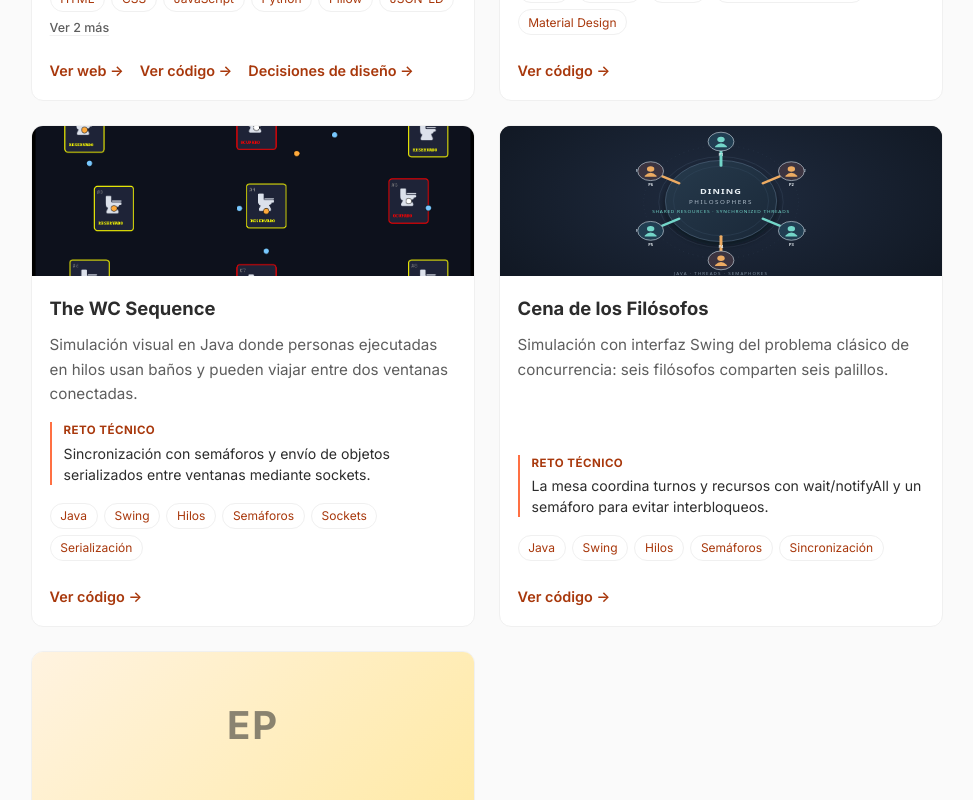
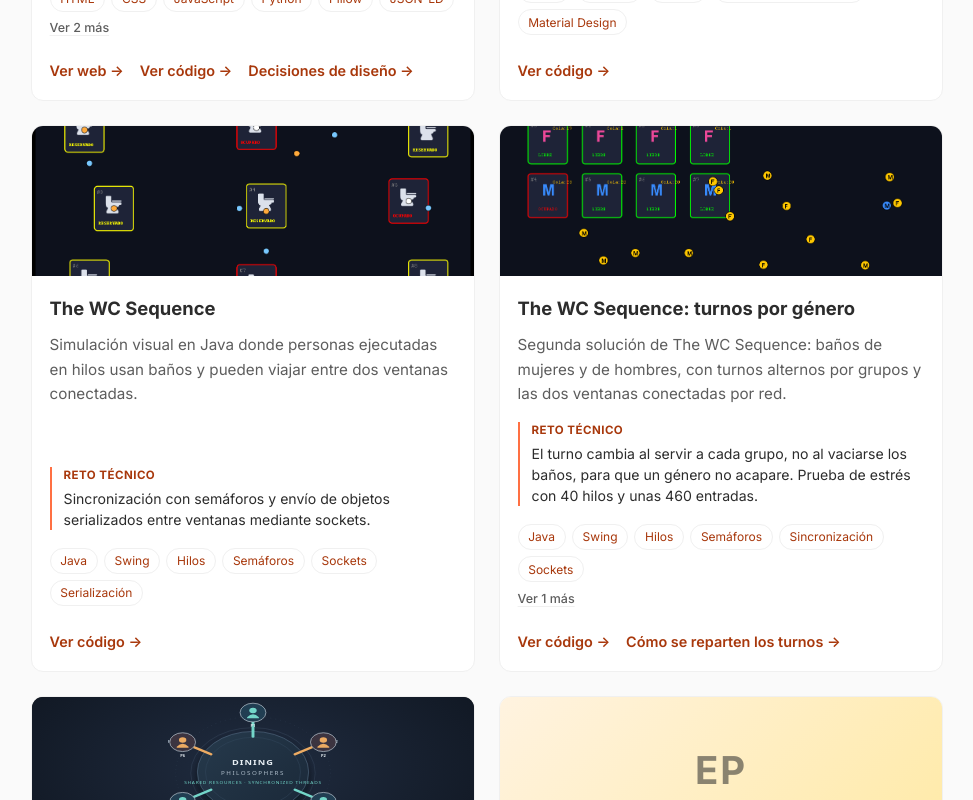
Before and after one commit to maragramonte/mi-portfolio, a React (Vite) app: page / in a window 1280 px wide. Shown: the part 5220-6020 px from the top of the page, without its empty margins (153-1126 px from the left). Built offline with nearby package versions, Linux system fonts and the light colour scheme; the HTML template or start-up script is replaced by a standard one.

Commit message:
Añadir The WC Sequence: turnos por género a Proyectos
Cuarto proyecto de proyectos-dam, el único que faltaba. Va justo
detrás de la primera versión de The WC Sequence para que se lean juntas,
con la captura del servidor y enlace al apartado del README que explica
el reparto de turnos.

```diff
--- a/src/data/proyectos.js
+++ b/src/data/proyectos.js
@@ -161,6 +161,35 @@ export const proyectos = [
     },
   },
   {
+    // Segunda solución del mismo enunciado, justo detrás de la primera para que
+    // se lean juntas. Pesa más que ella: tiene un fallo de reparto medido,
+    // corregido y vuelto a medir, y eso es lo que cuenta el foco técnico.
+    titulo: { es: "The WC Sequence: turnos por género", en: "The WC Sequence: gender turns" },
+    descripcion: {
+      es: "Segunda solución de The WC Sequence: baños de mujeres y de hombres, con turnos alternos por grupos y las dos ventanas conectadas por red.",
+      en: "Second solution to The WC Sequence: separate women's and men's bathrooms, alternating turns by group, and two windows connected over the network.",
+    },
+    focoTecnico: {
+      es: "El turno cambia al servir a cada grupo, no al vaciarse los baños, para que un género no acapare. Prueba de estrés con 40 hilos y unas 460 entradas.",
+      en: "The turn changes once each group is served, not when the bathrooms empty, so neither gender hogs them. Stress-tested with 40 threads and about 460 entries.",
+    },
+    // Recorte de la captura del servidor que trae el README del repositorio.
+    imagen: `${import.meta.env.BASE_URL}img/wc-sequence-turnos.png`,
+    imagenAlt: {
+      es: "Ventana de la simulación: cuatro baños de mujeres arriba, cuatro de hombres abajo y el panel con el turno actual.",
+      en: "Simulation window: four women's bathrooms on top, four men's below, and the panel showing whose turn it is.",
+    },
+    repo: "https://github.com/maragramonte/proyectos-dam/tree/main/wc-sequence-turnos-genero",
+    // El apartado del README que explica por qué el turno cambia por grupos y
+    // cómo se midió el fallo de la primera versión.
+    decisiones: "https://github.com/maragramonte/proyectos-dam/tree/main/wc-sequence-turnos-genero#cómo-se-reparten-los-turnos",
+    decisionesTexto: { es: "Cómo se reparten los turnos", en: "How turns are shared" },
+    tecnologias: {
+      es: ["Java", "Swing", "Hilos", "Semáforos", "Sincronización", "Sockets", "Serialización"],
+      en: ["Java", "Swing", "Threads", "Semaphores", "Synchronization", "Sockets", "Serialization"],
+    },
+  },
+  {
     titulo: { es: "Cena de los Filósofos", en: "Dining Philosophers" },
     descripcion: {
       es: "Simulación con interfaz Swing del problema clásico de concurrencia: seis filósofos comparten seis palillos.",
```
Also changed, not shown: public/img/wc-sequence-turnos.png (added).
